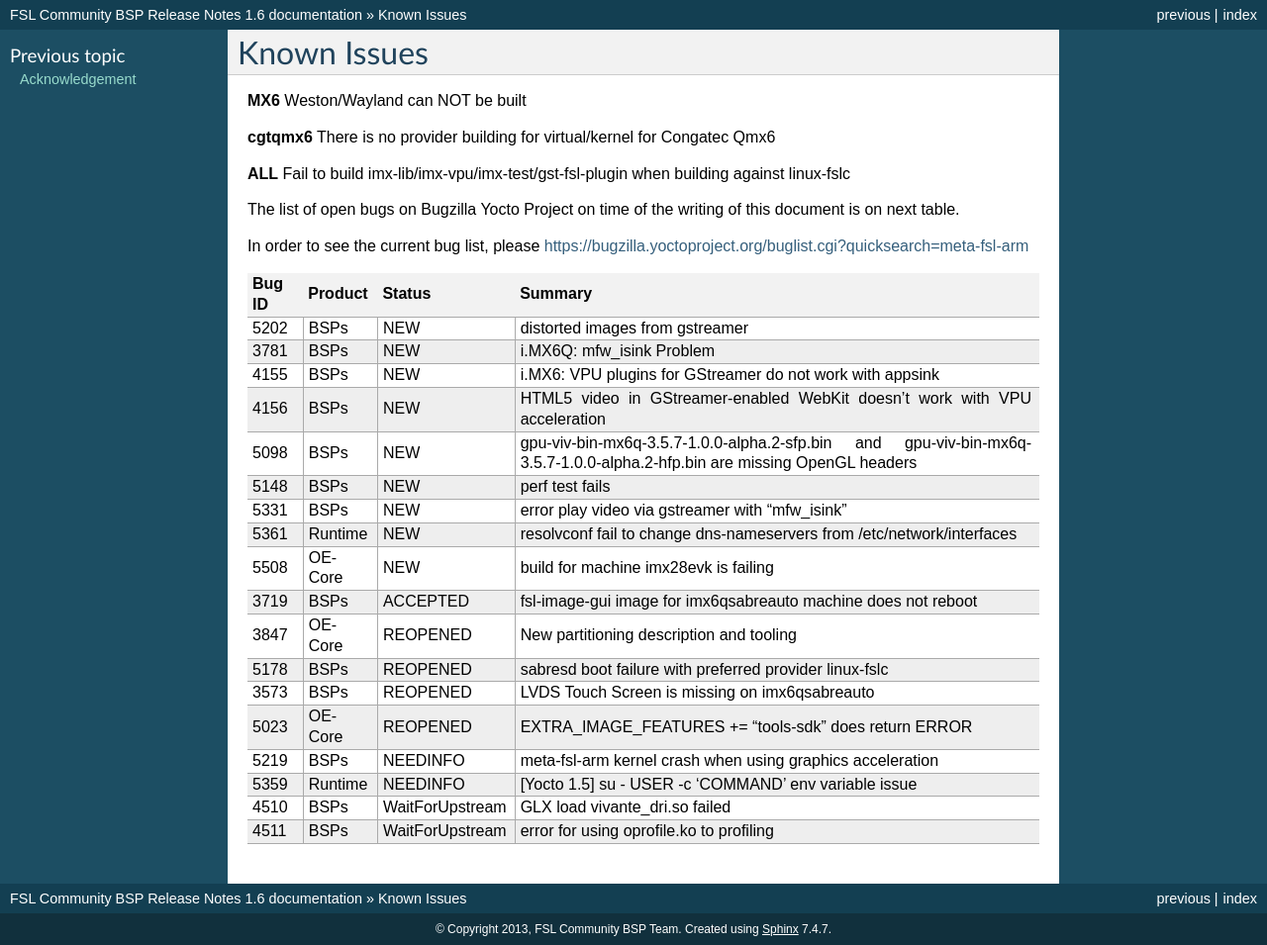
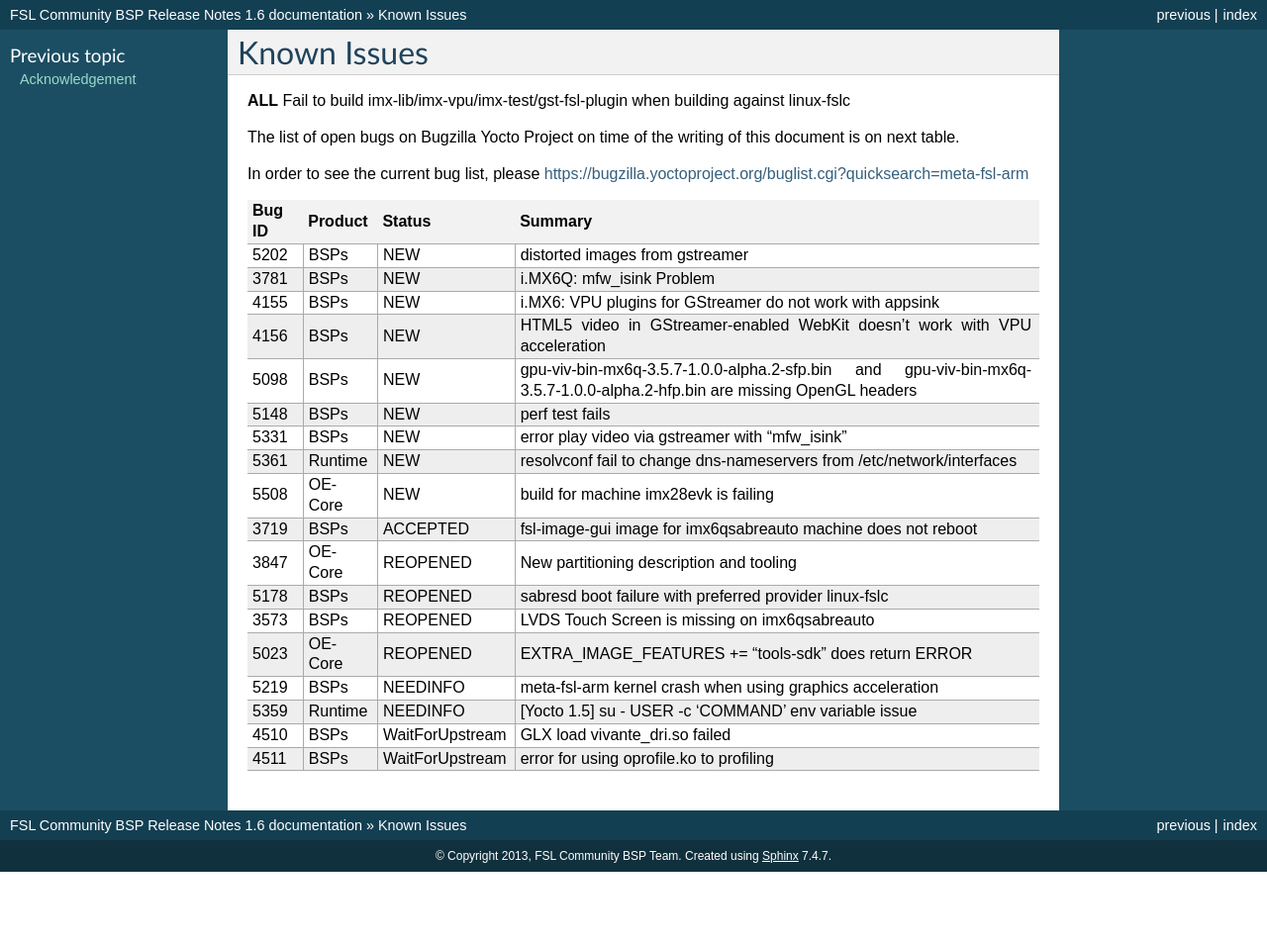
Before and after one commit to Freescale/Documentation, a Sphinx documentation site: the page built from release-notes/source/known-issues.rst, in a window 1280 px wide. Shown: the whole page at 99% size. Built offline with Sphinx 7.4.7, drawn with Linux system fonts in a browser that asks for light colours; after the commit the page ends 900 px from its top, so only the background shows below that.

Commit message:
RN: Remove dora fixed/deprecated known issues
Signed-off-by: Daiane Angolini <daiane.angolini@freescale.com>

```diff
--- a/release-notes/source/known-issues.rst
+++ b/release-notes/source/known-issues.rst
@@ -1,9 +1,5 @@
 Known Issues
 ============
-
-**MX6** Weston/Wayland can NOT be built
-
-**cgtqmx6** There is no provider building for virtual/kernel for Congatec Qmx6
 
 **ALL** Fail to build imx-lib/imx-vpu/imx-test/gst-fsl-plugin when building against linux-fslc
 
```
